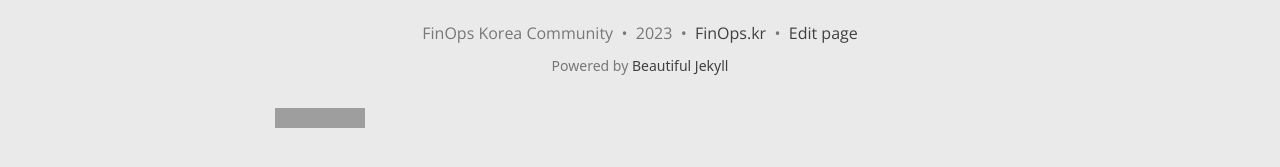
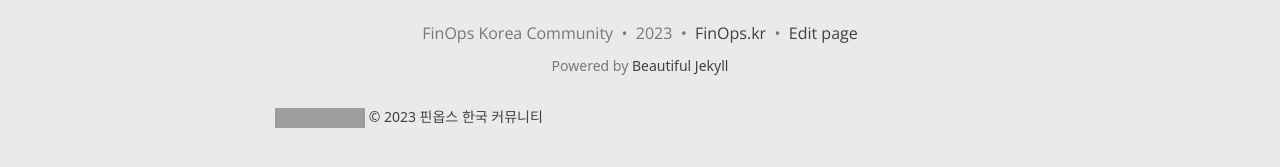
Before and after one commit to FinOpsKR/finopskr.github.io, a Jekyll site: the page built from index.html, in a window 1280 px wide and 1143 px high. Shown: the part 935-1102 px from the top of the window. Built offline with Jekyll 4.4.1, drawn with Linux system fonts in a browser that asks for light colours; nearby versions of some CDN libraries; the list of posts is cut into pages by our own code; comment, search, counter and statistics services are not loaded; grey boxes are pictures that could not be loaded.

Commit message:
footer update

```diff
--- a/_includes/footer.html
+++ b/_includes/footer.html
@@ -41,8 +41,9 @@
         Powered by
         <a href="https://beautifuljekyll.com">Beautiful Jekyll</a>
       </p>
-      <p class="hit-counter">
+      <p class="text_muted">
         <a href="https://hits.seeyoufarm.com"><img src="https://hits.seeyoufarm.com/api/count/incr/badge.svg?url=https%3A%2F%2Fgithub.com%2FFinOpsKR%2Fhit-counter&count_bg=%2379C83D&title_bg=%23555555&icon=&icon_color=%23E7E7E7&title=hits&edge_flat=false"/></a>
+        © 2023 핀옵스 한국 커뮤니티
       </p>{% endunless %}
 
       </div>
```
Also changed, not shown: 2 other files.
